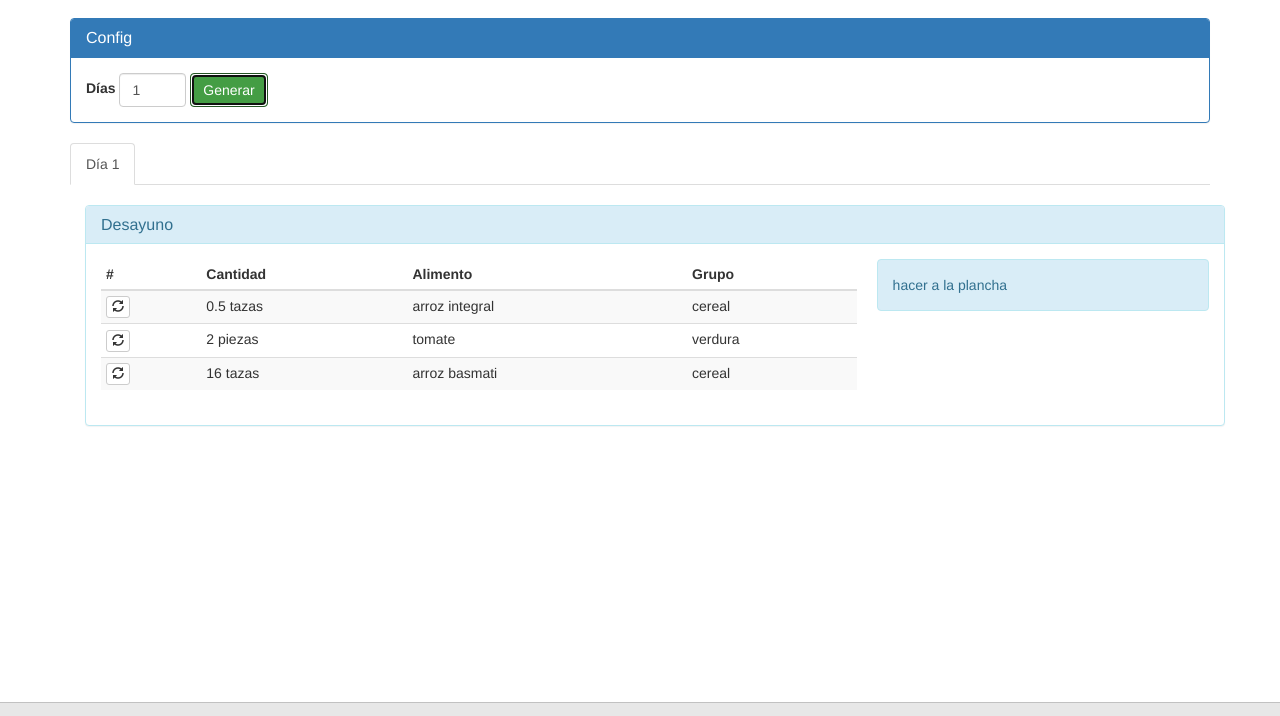
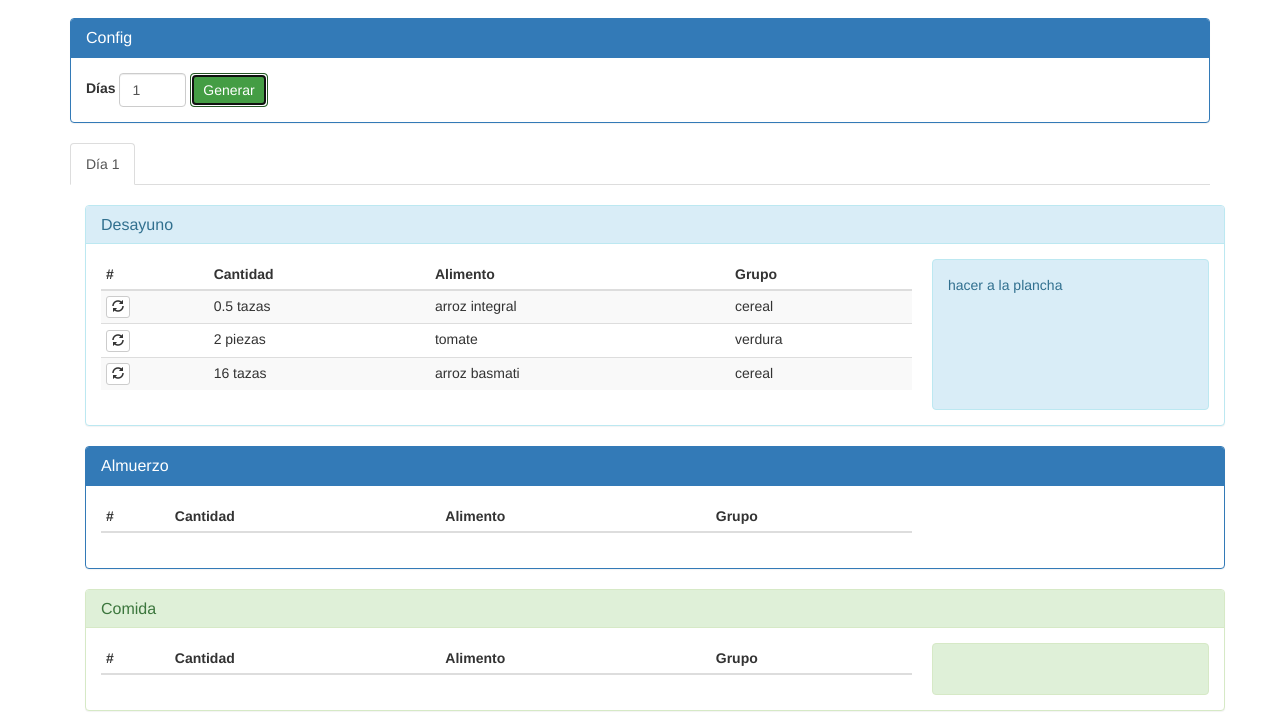
Before and after one commit to braiscarrion/menumixer, a plain HTML site: page index.html in a window 1280 px wide. Both pictures are taken after a click on the button "Generar". Shown: the part 54-770 px from the top of the page. Drawn offline with Linux system fonts and the light colour scheme.

Commit message:
añadidas tablas para todas las comidas

```diff
--- a/css/custom.css
+++ b/css/custom.css
@@ -39,15 +39,21 @@ body {
 }
 
 .divComida {
-    min-width:100%;
+    display: table;
+    width: 100%;
 }
 
 .divIngredientes{
-    width: 70%;
-    float:left;
+    display: table-cell;
+    width: 75%;
+    vertical-align: top;
     padding-right: 20px;
 }
  .divReceta {
-    width: 30%;
-    float:left;
+    display: table-cell;
+    width: 25%;
 }
+
+.capital {
+    text-transform:capitalize;
+}
--- a/js/funciones.js
+++ b/js/funciones.js
@@ -1,3 +1,18 @@
+
+function init() {
+    /**
+     * Ocultar popovers abiertos al abrir uno nuevo
+     */
+    $('[data-toggle="popover"]').click(function () {
+        //$('[data-toggle="popover"]').not(this).popover('hide'); //all but this
+    });
+
+    //activar popovers
+    $(function () {
+        //$('[data-toggle="popover"]').popover();
+    });
+}
+
 function generarDias() {
 
     window.usados = [];
@@ -79,20 +94,37 @@ function generarContenidoDia(dia) {
 
             window.usados.push(menu);
 
-            var desayunoPanel = document.createElement("div");
-            desayunoPanel.className = "panel panel-info";
-            var desayunoHeading = document.createElement("div");
-            desayunoHeading.className = "panel-heading";
-            desayunoHeading.innerHTML = "<h3 class='panel-title'>Desayuno</h3>";
-            var desayunoBody = document.createElement("div");
-            desayunoBody.className = "panel-body";
+            div.appendChild(getPanelComida(response[menu], "desayuno", dia, "info"));
+            div.appendChild(getPanelComida(response[menu], "almuerzo", dia, "primary"));
+            div.appendChild(getPanelComida(response[menu], "comida", dia, "success"));
+            div.appendChild(getPanelComida(response[menu], "merienda", dia, "warning"));
+            div.appendChild(getPanelComida(response[menu], "cena", dia, "danger"));
+        },
+        error: function (result) {
+        }
+    });
+
+    return div;
+}
+
+function getPanelComida(menu, comida, dia, estilo) {
+
+    var panel = document.createElement("div");
+    panel.className = "panel panel-" + estilo;
+
+    var heading = document.createElement("div");
+    heading.className = "panel-heading";
+    heading.innerHTML = "<h3 class='panel-title capital'>" + comida + "</h3>";
+
+    var body = document.createElement("div");
+    body.className = "panel-body";
 
     var divComida = document.createElement('div');
     divComida.className = "divComida";
     var divIngredientes = document.createElement('div');
     divIngredientes.className = "divIngredientes";
     var divReceta = document.createElement('div');
-            divReceta.className = "alert alert-info divReceta";
+    divReceta.className = "alert alert-" + estilo + " divReceta";
 
     var table = document.createElement("table");
     table.className = "table table-striped table-condensed";
@@ -103,9 +135,9 @@ function generarContenidoDia(dia) {
     var tbody = document.createElement("tbody");
 
     var conttr = 0;
-            response[menu].desayuno.ingredientes.forEach(function (item) {
+    menu[comida].ingredientes.forEach(function (item) {
 
-                var id_tr = "dia" + dia + "_desayuno_tr" + conttr;
+        var id_tr = "dia" + dia + "_" + comida + "_tr" + conttr;
 
         var cantidad = item[2];
         var id_alimento = item[1];
@@ -120,20 +152,15 @@ function generarContenidoDia(dia) {
     table.appendChild(tbody);
 
     divIngredientes.appendChild(table);
-            divReceta.innerHTML = response[menu].desayuno.receta;
+    divReceta.innerHTML = menu[comida].receta;
     divComida.appendChild(divIngredientes);
     divComida.appendChild(divReceta);
-            desayunoBody.appendChild(divComida);
+    body.appendChild(divComida);
 
-            desayunoPanel.appendChild(desayunoHeading);
-            desayunoPanel.appendChild(desayunoBody);
-            div.appendChild(desayunoPanel);
-        },
-        error: function (result) {
-        }
-    });
+    panel.appendChild(heading);
+    panel.appendChild(body);
 
-    return div;
+    return panel;
 }
 
 function cambiaLinea(id_tr, id_alimento) {
@@ -266,17 +293,3 @@ function getAlternativas(id_tr, categoria, id_alimento) {
     });
     return lista;
 }
-
-function init() {
-    /**
-     * Ocultar popovers abiertos al abrir uno nuevo
-     */
-    $('[data-toggle="popover"]').click(function () {
-       // $('[data-toggle="popover"]').not(this).popover('hide'); //all but this
-    });
-
-    //activar popovers
-    $(function () {
-        //$('[data-toggle="popover"]').popover();
-    });
-}
--- a/menus.json
+++ b/menus.json
@@ -1,5 +1,47 @@
 {
     "menu1": {
+        "desayuno": {
+            "ingredientes" : [
+                ["cereal", "1", 0.5],
+                ["verdura", "13", 2],
+                ["cereal", "2", 16]
+            ],
+            "receta": "hacer a la plancha"
+        },
+        "almuerzo": {
+            "ingredientes" : [
+                ["cereal", "6", 0.5],
+                ["carne", "2", 5],
+                ["verdura", "2", 1]
+            ],
+            "receta": "bocadillo"
+        },
+        "comida": {
+            "ingredientes" : [
+                ["cereal", "1", 0.5],
+                ["verdura", "13", 2],
+                ["cereal", "2", 16]
+            ],
+            "receta": "hacer a la plancha"
+        },
+        "merienda": {
+            "ingredientes" : [
+                ["cereal", "1", 0.5],
+                ["verdura", "13", 2],
+                ["cereal", "2", 16]
+            ],
+            "receta": "hacer a la plancha"
+        },
+        "cena": {
+            "ingredientes" : [
+                ["cereal", "1", 0.5],
+                ["verdura", "13", 2],
+                ["cereal", "2", 16]
+            ],
+            "receta": "hacer a la plancha"
+        }
+    },
+    "menu2": {
         "desayuno": {
             "ingredientes" : [
                 ["cereal", "1", 0.5],
```
Lines whose indentation alone changed are shown as unchanged.
